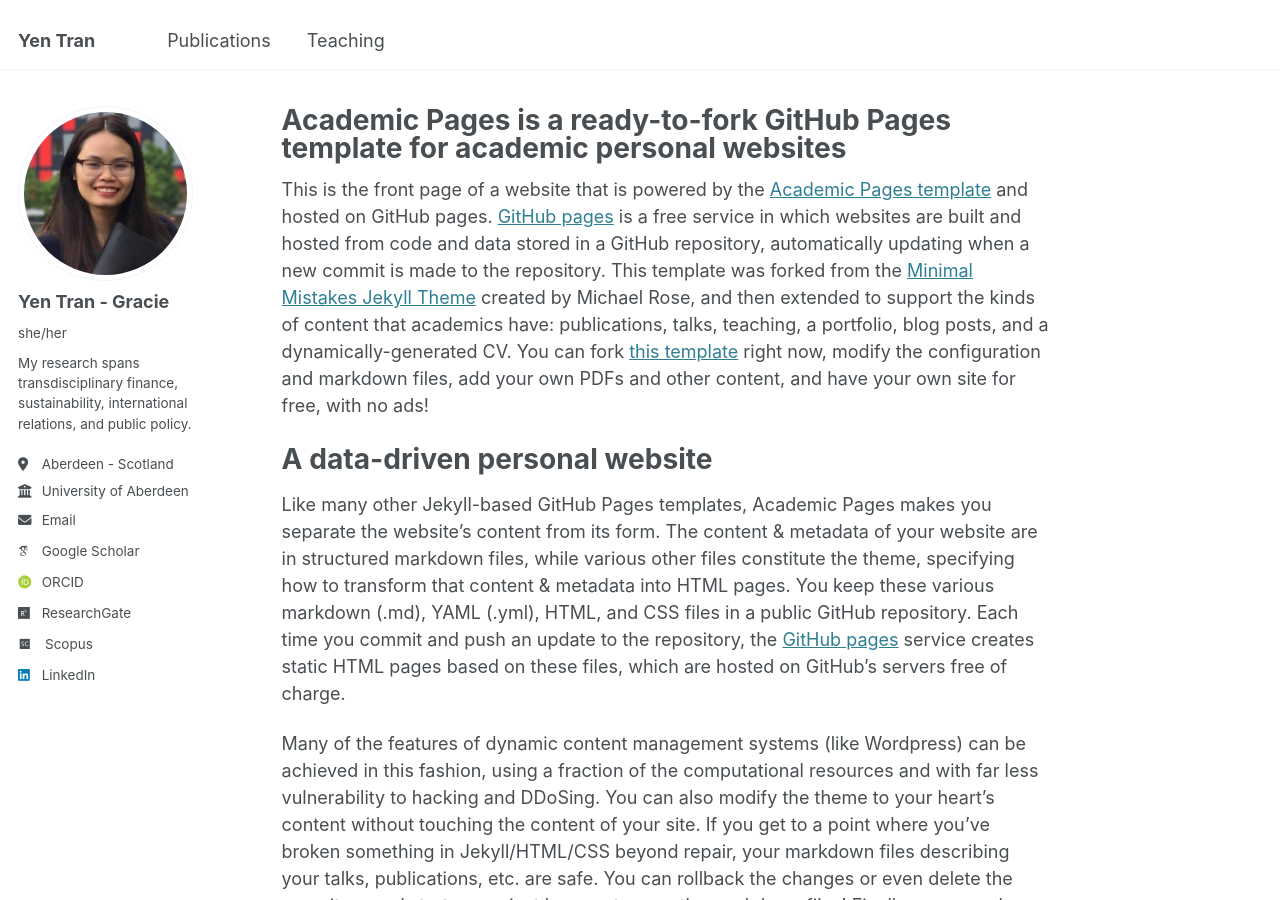
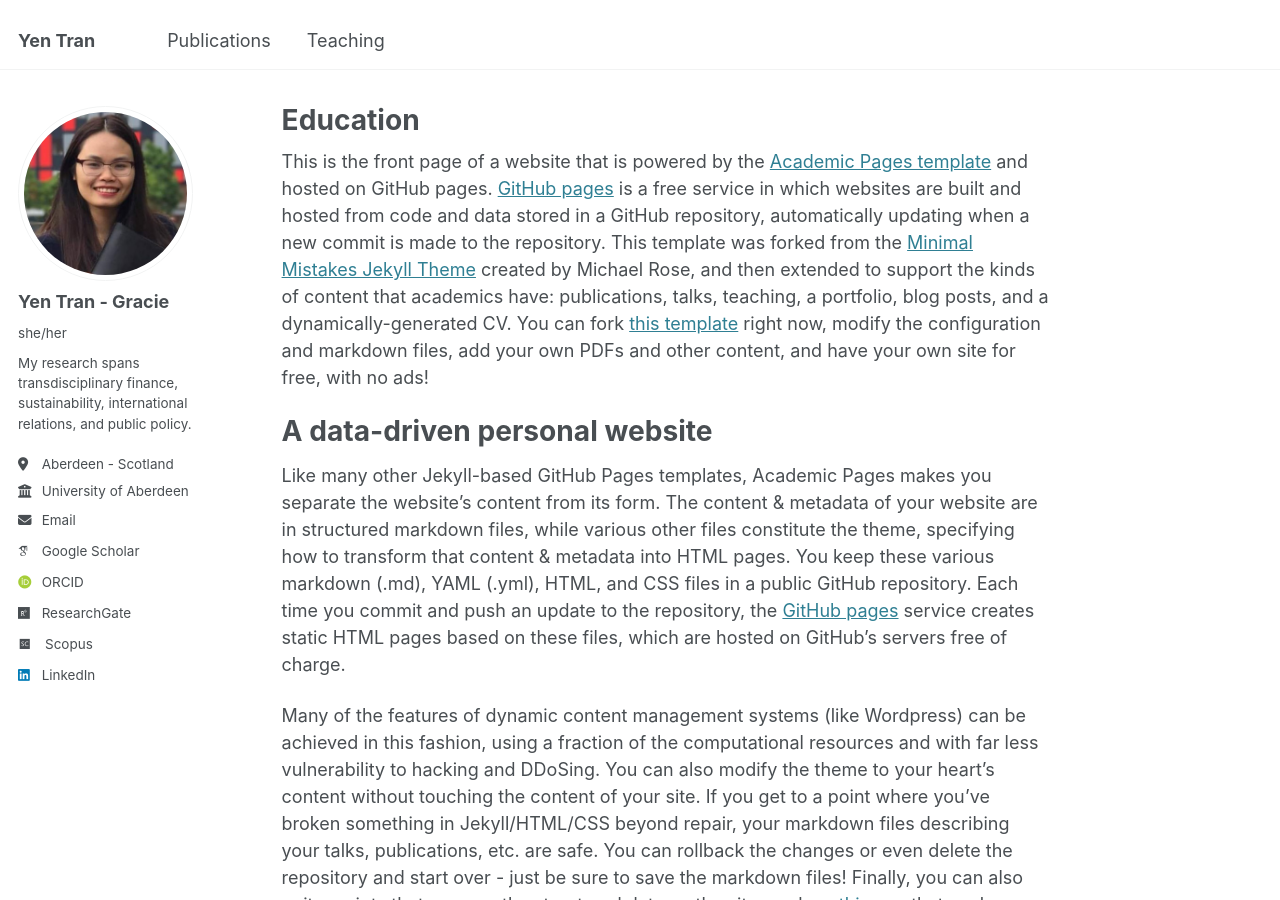
Before and after one commit to Graciesgrace/mywebpage, a Jekyll site: the page built from _pages/about.md, in a window 1280 px wide and 900 px high. Built offline with Jekyll 4.4.1, drawn with Linux system fonts in a browser that asks for light colours; some web fonts are replaced.

Commit message:
Update about.md

```diff
--- a/_pages/about.md
+++ b/_pages/about.md
@@ -1,6 +1,6 @@
 ---
 permalink: /
-title: "Academic Pages is a ready-to-fork GitHub Pages template for academic personal websites"
+title: "Education"
 author_profile: true
 redirect_from:
   - /about/
```
